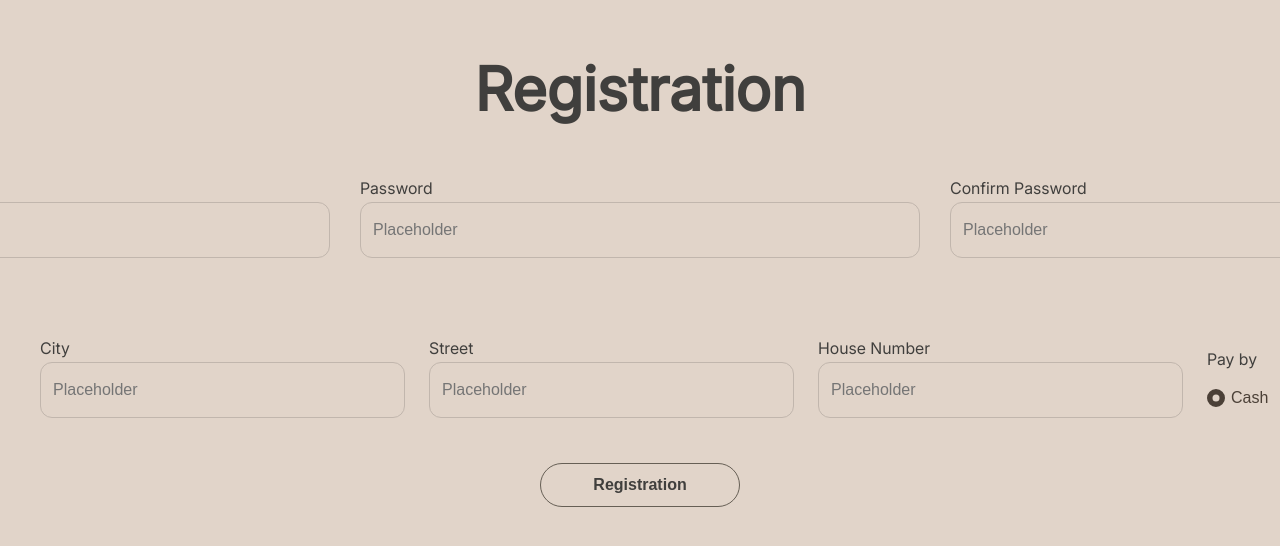
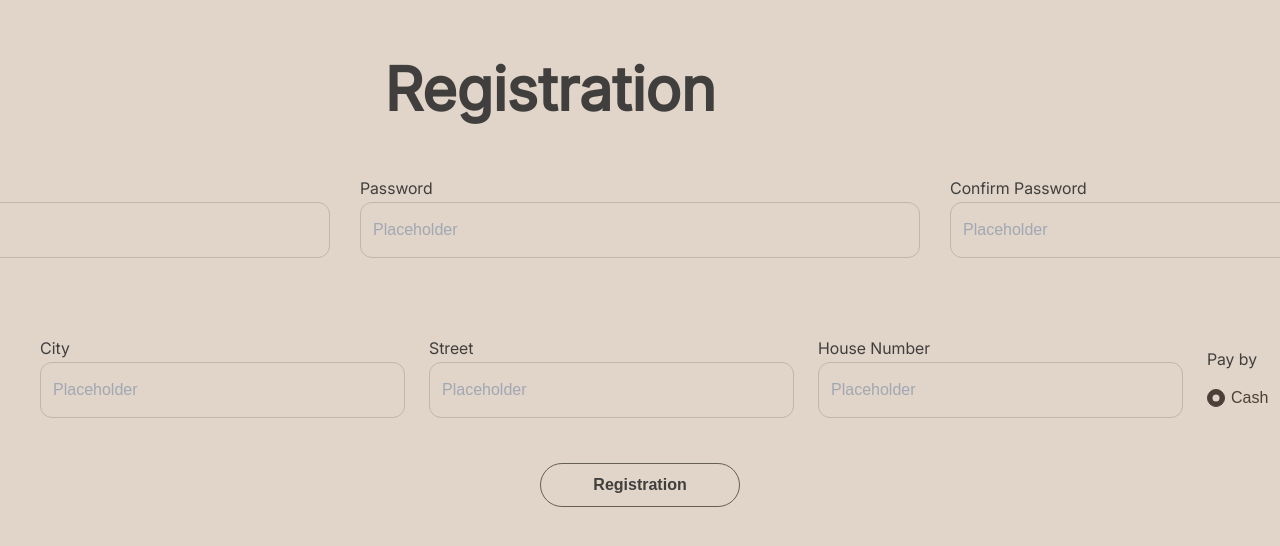
Before and after one commit to Lewyyshub/coffe-house, a website: page register.html in a window 1280 px wide. Shown: the top 546 px of the page. Drawn offline with Linux system fonts and the light colour scheme; files whose address does not match are found by name.

Commit message:
fix: design details

```diff
--- a/css/signin.css
+++ b/css/signin.css
@@ -76,3 +76,9 @@ h1 {
   font-size: 16px;
   line-height: 150%;
 }
+#login::placeholder {
+  color: #a1a8b3;
+}
+#password::placeholder {
+  color: #a1a8b3;
+}
--- a/css/styles.css
+++ b/css/styles.css
@@ -124,11 +124,17 @@ header {
   font-size: 16px;
   line-height: 150%;
 }
+#reg-city::placeholder {
+  color: #a1a8b3;
+}
 #reg-street {
   padding-left: 12px;
   font-weight: 400;
   font-size: 16px;
   line-height: 150%;
+}
+#reg-street::placeholder {
+  color: #a1a8b3;
 }
 #reg-house {
   padding-left: 12px;
@@ -136,20 +142,32 @@ header {
   font-size: 16px;
   line-height: 150%;
 }
+#reg-house::placeholder {
+  color: #a1a8b3;
+}
 #reg-login {
   font-weight: 400;
   font-size: 16px;
   line-height: 150%;
+}
+#reg-login::placeholder {
+  color: #a1a8b3;
 }
 #reg-password {
   font-weight: 400;
   font-size: 16px;
   line-height: 150%;
 }
+#reg-password::placeholder {
+  color: #a1a8b3;
+}
 #reg-confirm-password {
   font-weight: 400;
   font-size: 16px;
   line-height: 150%;
+}
+#reg-confirm-password::placeholder {
+  color: #a1a8b3;
 }
 .payments > label > input {
   font-size: 16px;
@@ -176,7 +194,7 @@ header {
 .custom-radio {
   width: 18px;
   height: 18px;
-  border: 2px solid #4b4037;
+  border: 1px solid #4b4037;
   border-radius: 50%;
   display: inline-block;
   position: relative;
@@ -201,3 +219,6 @@ header {
   left: 50%;
   transform: translate(-50%, -50%);
 }
+.registrationn {
+  margin-right: 180px;
+}
```
